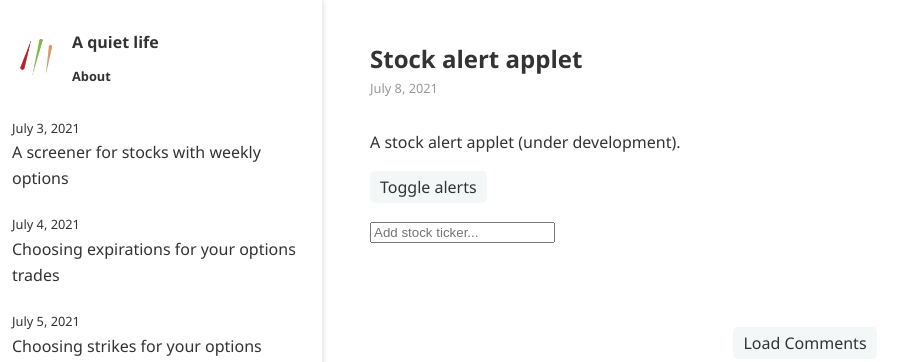
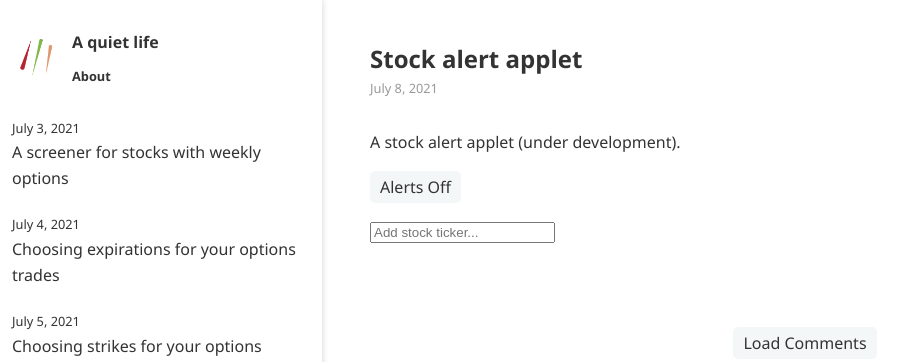
Before and after one commit to ansyblenetwork/aquietlife, a Jekyll site: the page built from _posts/2021-07-08-alerts.md, in a window 1280 px wide. Shown: the top 362 px of the page, without its empty margins (0-918 px from the left). Built offline with Jekyll 4.4.1, drawn with Linux system fonts in a browser that asks for light colours; some of the changed lines change nothing that is shown.

Commit message:
Update 2021-07-08-alerts.md

```diff
--- a/_posts/2021-07-08-alerts.md
+++ b/_posts/2021-07-08-alerts.md
@@ -5,7 +5,7 @@
 A stock alert applet (under development).
 
 <audio id="audio" src="{{ "that-was-quick.mp3" | relative_url }}" autostart="false"></audio>
-<button onclick="toggleAlerts(this); document.getElementById('audio').play();">Toggle alerts</button>
+<button onclick="toggleAlerts(this); document.getElementById('audio').play();">Alerts Off</button>
 
 
 <div>
@@ -34,10 +34,12 @@
 function toggleAlerts(elt) {
 	if (hourglasstimer) {
 		elt.style.backgroundColor = "";
+		elt.textContent = "Alerts Off";
 		clearInterval(hourglasstimer);
 		hourglasstimer = "";
 	} else {
 		elt.style.backgroundColor = "#aaa";
+		elt.textContent = "Alerts On";
 		hourglasstimer = setInterval(function() {
 			update();
 		}, 5000);
@@ -48,8 +50,14 @@
 	tickerList.forEach(function(stock) {
 		console.log("updating " + stock);
 		D(stock).style.fontWeight = "initial";
-		if (D(stock + "-current").value < D(stock + "-lower").value) D(stock).style.fontWeight = "bold";
-		if (D(stock + "-current").value > D(stock + "-upper").value) D(stock).style.fontWeight = "bold";
+		if (D(stock + "-current").value < D(stock + "-lower").value) {
+			 D(stock).style.fontWeight = "bold";
+			 console.log("bold");
+		 }
+		if (D(stock + "-current").value > D(stock + "-upper").value) {
+			D(stock).style.fontWeight = "bold";
+			console.log("bold2");
+		}
 	});
 }
 
```
